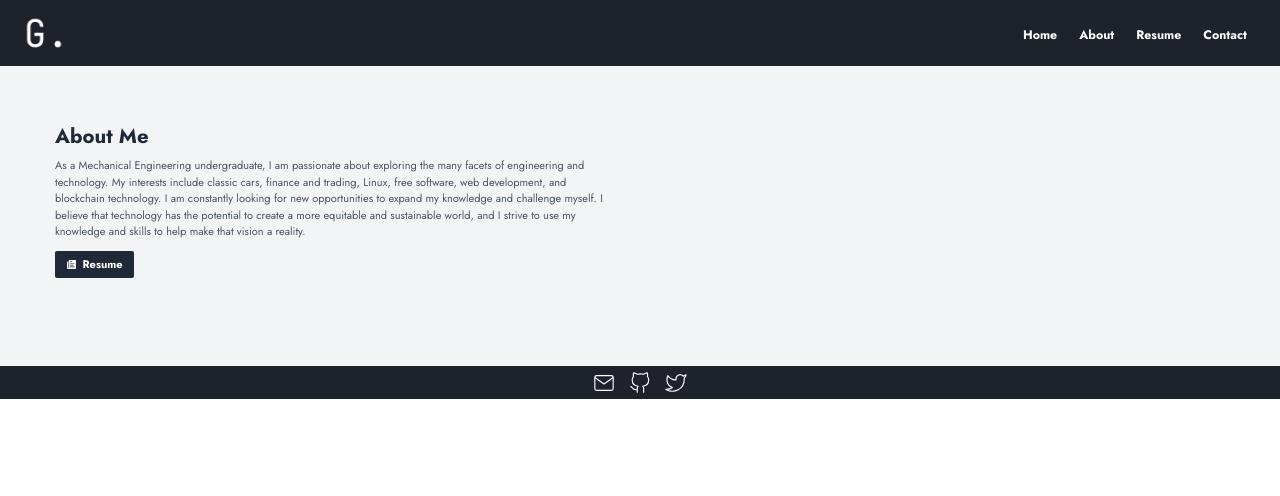
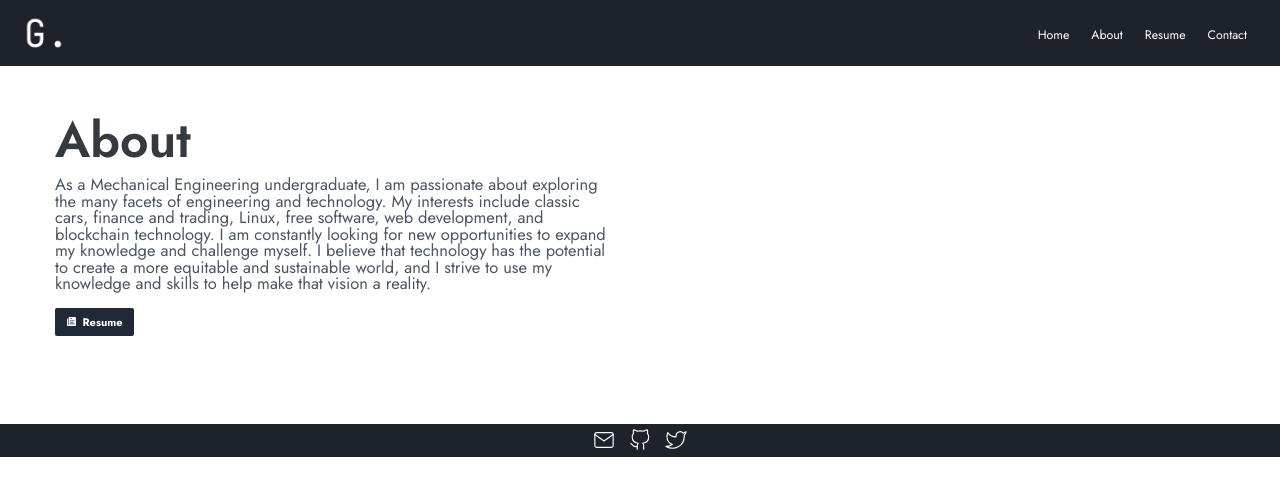
Before and after one commit to ElonMuskRat420xx/portfolio, a Next.js app: page /About in a window 1280 px wide. Shown: the top 496 px of the page. Built offline with nearby package versions, Linux system fonts and the light colour scheme.

Commit message:
31st Jan 4:59PM

```diff
--- a/package.json
+++ b/package.json
@@ -15,6 +15,7 @@
     "@react-three/fiber": "^8.9.1",
     "next": "13.0.3",
     "react": "18.2.0",
+    "react-calendly": "^4.1.1",
     "react-dom": "18.2.0",
     "react-feather": "^2.0.10",
     "three": "^0.146.0",
--- a/src/components/Main/About/About.jsx
+++ b/src/components/Main/About/About.jsx
@@ -1,15 +1,23 @@
-import Link from 'next/link'
-import React from 'react'
-import { PaperIcon } from '../Icons/Paper'
+import Link from "next/link";
+import React from "react";
+import { PaperIcon } from "../Icons/Paper";
 
-function AboutSection () {
+function AboutSection() {
   return (
     <>
-
-<div className="flex flex-col md:flex-row bg-gray-100 pt-10 pb-20 px-20 font-primary">
+      <div className="flex flex-col md:flex-row pt-10 pb-20 px-20 font-primary">
         <div className="md:w-1/2 md:pr-10 py-[2rem]">
-    <h1 className="text-3xl font-bold text-gray-800 my-2">About Me</h1>
-    <p className=" text-gray-600 my-2"> As a Mechanical Engineering undergraduate, I am passionate about exploring the many facets of engineering and technology. My interests include classic cars, finance and trading, Linux, free software, web development, and blockchain technology. I am constantly looking for new opportunities to expand my knowledge and challenge myself. I believe that technology has the potential to create a more equitable and sustainable world, and I strive to use my knowledge and skills to help make that vision a reality. </p>
+          <h1 className="mb-4 text-7xl font-semibold text-gray-750">About</h1>
+          <p className="text-sm sm:text-2xl text-gray-600 leading-none mb-6">
+            As a Mechanical Engineering undergraduate, I am passionate about
+            exploring the many facets of engineering and technology. My
+            interests include classic cars, finance and trading, Linux, free
+            software, web development, and blockchain technology. I am
+            constantly looking for new opportunities to expand my knowledge and
+            challenge myself. I believe that technology has the potential to
+            create a more equitable and sustainable world, and I strive to use
+            my knowledge and skills to help make that vision a reality.{" "}
+          </p>
 
           <Link href="/Resume">
             <button className="bg-gray-800 hover:bg-[#1e222a] text-white font-bold my-4 py-2 px-4 rounded-[2px] flex items-center gap-2">
@@ -20,10 +28,8 @@ function AboutSection () {
 
         <div className="md:w-1/2 md:pl-10"></div>
       </div>
-
     </>
-
-    )
+  );
 }
 
-export default AboutSection
+export default AboutSection;
--- a/src/components/Main/Contact/Contact.jsx
+++ b/src/components/Main/Contact/Contact.jsx
@@ -1,15 +1,38 @@
-import React from 'react'
+import React from "react";
+import { InlineWidget } from "react-calendly";
 
 function Contact() {
   return (
-
     <>
-
-<h1 className="text-3xl font-bold text-gray-800 my-2">Contact Page</h1>
-
+      <div className="pt-16 pb-16 h-auto min-h-screen font-primary">
+        <div className="flex flex-col lg:flex-row justify-center items-center">
+          <div className="w-full text-center lg:w-7/12 lg:text-left pl-0 lg:pl-20">
+            <div className="w-full lg:w-2/3">
+              <h1 className="mb-4 text-7xl font-semibold text-gray-750">Contact</h1>
+              <p className="text-sm sm:text-5xl text-grey-700 leading-none mb-6">
+                Schedule a 15 minute call with me via Google meet.
+              </p>
+              <div className="flex flex-row justify-center lg:justify-start items-end">
+                <p>Icons</p>
+              </div>
+            </div>
+          </div>
+          <div className="ml-auto w-full px-10 lg:px-20 lg:w-5/12 h-auto">
+            <InlineWidget
+              styles={{
+                height: "600px",
+                width: "100%",
+                margin: "auto",
+                borderRadius: "50px",
+              }}
+              pageSettings={{ textColor: "text-gray-750", primaryColor: "" }}
+              url="https://calendly.com/gregor-lk-nelson/30min"
+            />
+          </div>
+        </div>
+      </div>
     </>
-
-  )
+  );
 }
 
-export default Contact
+export default Contact;
--- /dev/null
+++ b/src/components/Main/Icons/Contact.jsx
@@ -0,0 +1,9 @@
+import React from 'react'
+
+function ContactIcons() {
+  return (
+    <div>Icons</div>
+  )
+}
+
+export default ContactIcons
--- a/src/components/Main/Navbar/Navbar.jsx
+++ b/src/components/Main/Navbar/Navbar.jsx
@@ -17,7 +17,7 @@ const NavItem = ({ href, title }) => {
           ${router.asPath === href ? "border-l-[1px] md:border-none" : ""}
           `}
         >
-          <p className="font-primary text-lg transition duration-500 ease-in-out transform md:hover:-translate-y-2 text-white font-bold md:hover:text-[#7EC7A2]">
+          <p className="font-primary text-lg transition duration-500 ease-in-out transform md:hover:-translate-y-2 text-white font-semiSbold md:hover:text-[#7EC7A2]">
             {title}
           </p>
         </li>
```
Also changed, not shown: 1 other file (tests, documents, lock files or other folders). Lines whose indentation alone changed are shown as unchanged.
